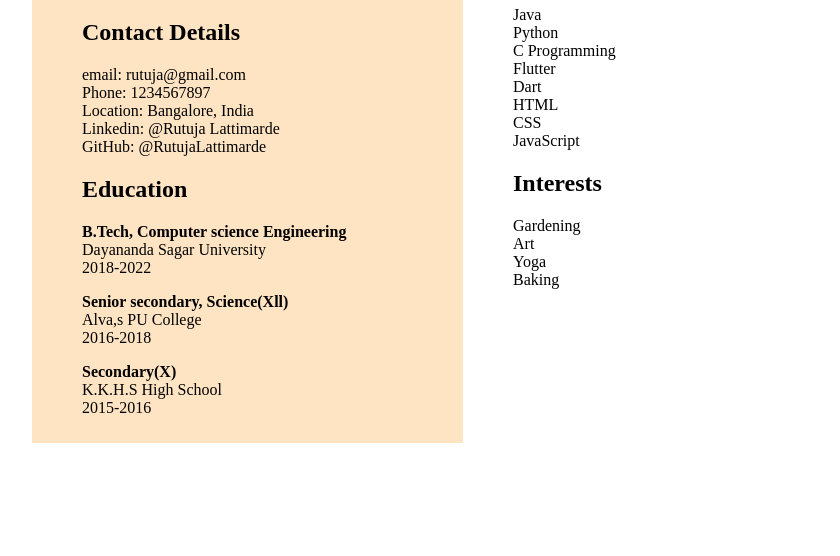
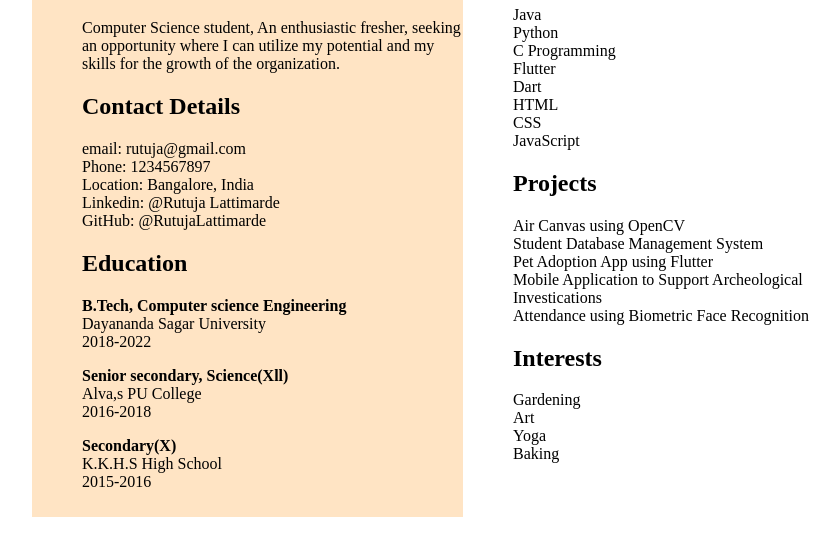
Before and after one commit to RutujaLattimarde/Devsnest, a plain HTML site: page Day3/index.html in a window 1280 px wide. Shown: the part 142-698 px from the top of the page, without its empty margins (177-1017 px from the left). Drawn offline with Linux system fonts and the light colour scheme.

Commit message:
updated day3 code

```diff
--- a/Day3/index.html
+++ b/Day3/index.html
@@ -14,6 +14,9 @@
             <div class="column1">
                 <h1>Rutuja Lattimarde</h1>
                 <div class="details">
+                    <p>
+                        Computer Science student, An enthusiastic fresher, seeking an opportunity where I can utilize my potential and my skills for the growth of the organization.
+                    </p>
                   <p>
                       <h2>Contact Details</h2>
                       <p>email: rutuja@gmail.com <br />
@@ -40,6 +43,11 @@
         <div class="skills">
             <h2>Skills</h2>
             <p>Java <br>Python <br> C Programming <br>Flutter <br>Dart <br>HTML <br>CSS <br>JavaScript</p>
+            <p><h2>Projects</h2>
+            Air Canvas using OpenCV <br>
+            Student Database Management System <br>
+            Pet Adoption App using Flutter <br> Mobile Application to Support Archeological Investications <br>Attendance using Biometric Face Recognition
+            </p>
             <p><h2>Interests</h2>
             Gardening <br>Art <br>Yoga <br>Baking
             </p>
```
